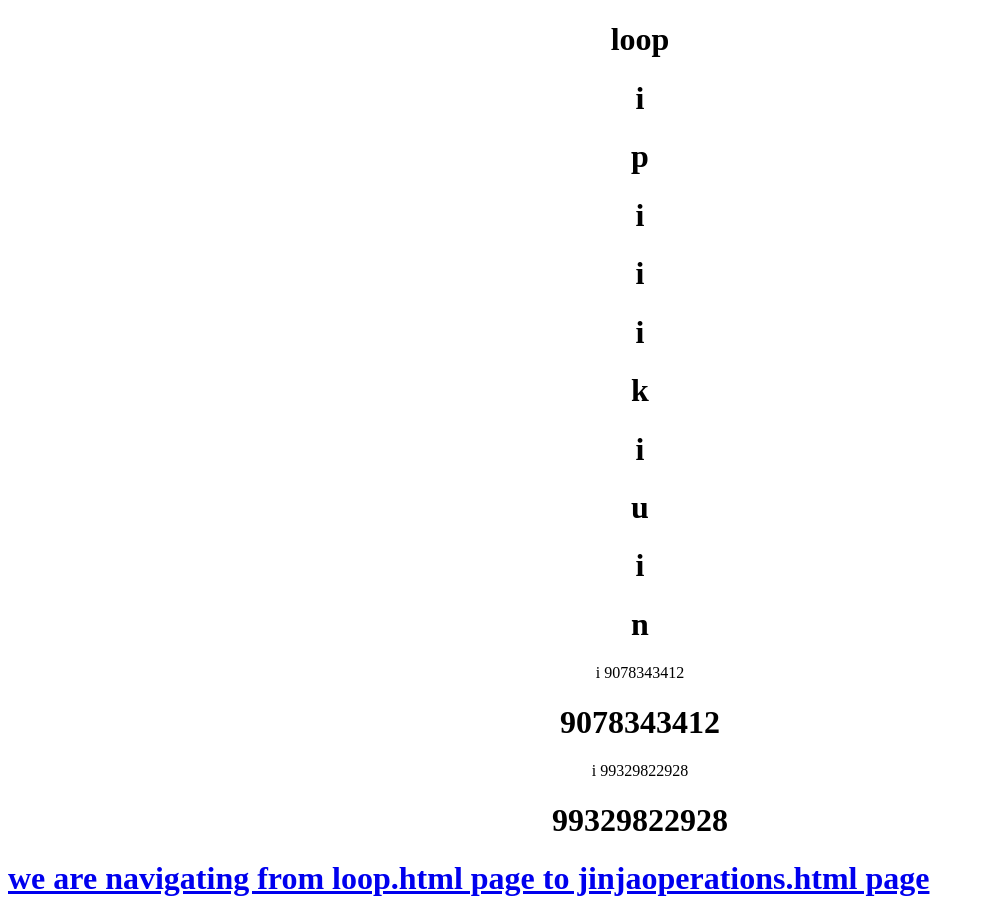
After one commit to ManoranjanMohapatra/jinjaoperations, a Django app: page /loop/ in a window 1280 px wide. The commit adds this page. Shown: the whole page, without its empty margins (0-985 px from the left). Run offline with Django 5.2, Linux system fonts and the light colour scheme.

Commit message:
second commit

```diff
--- a/jinjaoperation/views.py
+++ b/jinjaoperation/views.py
@@ -4,3 +4,7 @@ from django.shortcuts import render
 def operations(request):
     d={'a':100,'b':200,'c':300}
     return render(request,'jinjaoperations.html',context=d)
+
+def loop(request):
+    fd={'name':'pikun','mobile':[9078343412,99329822928]}
+    return render(request,'loop.html',context=fd)
--- a/project8/urls.py
+++ b/project8/urls.py
@@ -20,4 +20,5 @@ from jinjaoperation.views import *
 urlpatterns = [
     path('admin/', admin.site.urls),
     path('operations/',operations,name='operations'),
+    path('loop/',loop,name='loop'),
 ]
--- a/templates/jinjaoperations.html
+++ b/templates/jinjaoperations.html
@@ -43,6 +43,11 @@
              {% endif %}
         {% endif %}
     </center>
+    <h1><a href="{% url 'loop' %}">we are navigating from loop.html page to jinjaoperations.html page</a></h1>
+
+
+
+
 
 </body>
 </html>
--- /dev/null
+++ b/templates/loop.html
@@ -0,0 +1,25 @@
+<!DOCTYPE html>
+<html lang="en">
+<head>
+    <meta charset="UTF-8">
+    <meta name="viewport" content="width=device-width, initial-scale=1.0">
+    <title>Document</title>
+</head>
+<body>
+    <center>
+    <h1>loop</h1>
+    {% for i in name %}
+        <h1>i</h1>
+        <h1> {{i}} </h1>
+    {% endfor %}
+
+    {% for i in mobile %}
+    i
+    {{i}}
+    <h1> {{i}} </h1>
+    {% endfor %}
+    </center>
+    <h1><a href="{% url 'operations' %}">we are navigating from loop.html page to jinjaoperations.html page</a>
+   </h1>
+</body>
+</html>
```
